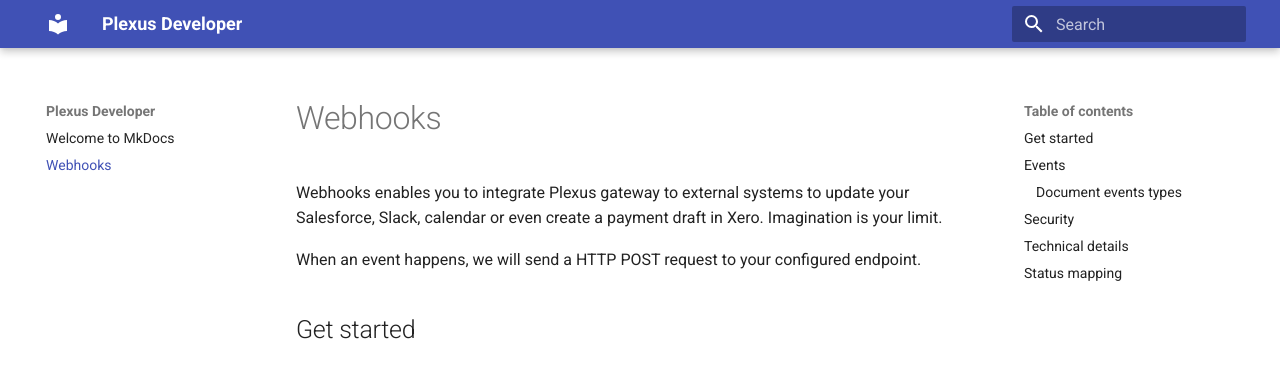
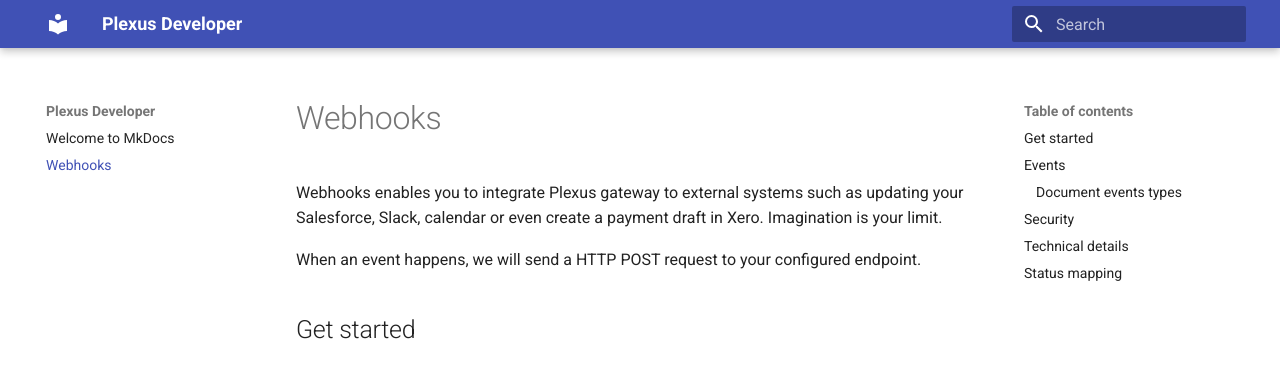
Before and after one commit to Plexlogic/developer, an MkDocs documentation site: the page built from docs/webhooks.md, in a window 1280 px wide and 900 px high. Shown: the top 366 px of the window. Built offline with MkDocs 1.6.1 and Material for MkDocs 9.7.7, drawn with Linux system fonts in a browser that asks for light colours; part of the change alters nothing that is shown; some of the changed text lies outside the part shown.

Commit message:
Fix typos

````diff
--- a/docs/webhooks.md
+++ b/docs/webhooks.md
@@ -1,6 +1,6 @@
 # Webhooks
 
-Webhooks enables you to integrate Plexus gateway to external systems to update your Salesforce, Slack, calendar or even create a payment draft in Xero. Imagination is your limit.
+Webhooks enables you to integrate Plexus gateway to external systems such as updating your Salesforce, Slack, calendar or even create a payment draft in Xero. Imagination is your limit.
 
 When an event happens, we will send a HTTP POST request to your configured endpoint.
 
@@ -110,7 +110,7 @@ import hmac
 import hashlib
 
 def verify_signature(payload_body, signature, secret_token):
-    return hmac.compare(
+    return hmac.compare_digest(
         signature,
         hmac.new(
             key=secret_token,
@@ -120,11 +120,11 @@ def verify_signature(payload_body, signature, secret_token):
     )
 ```
 
-Note that using `==` is not advised, which is vulnerable to timing analysis. Please use a constant time secure comparison in your language similar to `hamc.compare`.
+Note that using `==` is not advised, which is vulnerable to timing analysis. Please use a constant time secure comparison in your language similar to [`hamc.compare_digest`](https://docs.python.org/3/library/hmac.html#hmac.compare_digest).
 
 ## Technical details
 
-We don’t 100% guarantee the events are sent in order, but we do have a `ceratedAt` timestamp on all the events.
+We don’t 100% guarantee the events are sent in order, but we do have a `createdAt` timestamp on all the events.
 
 When an event fails to be sent to your endpoint, we retry a few times. TODO ????
 
````
